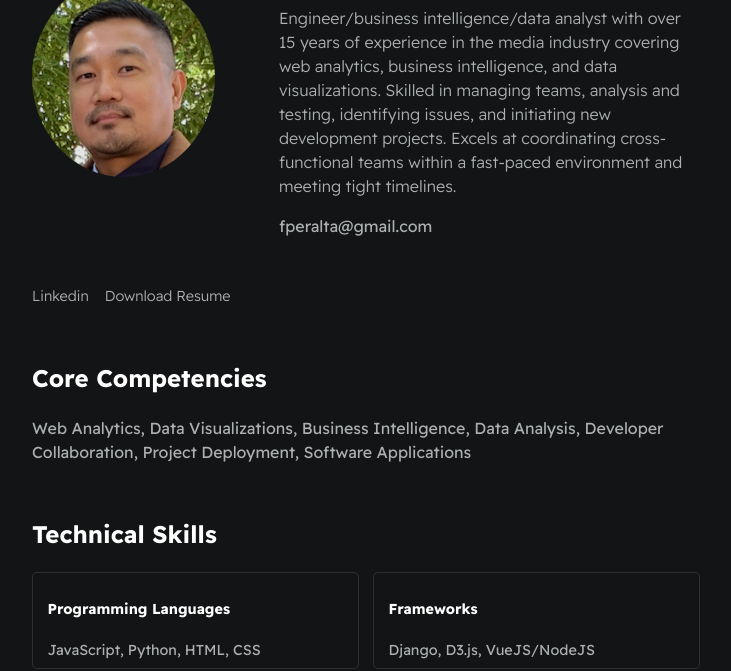
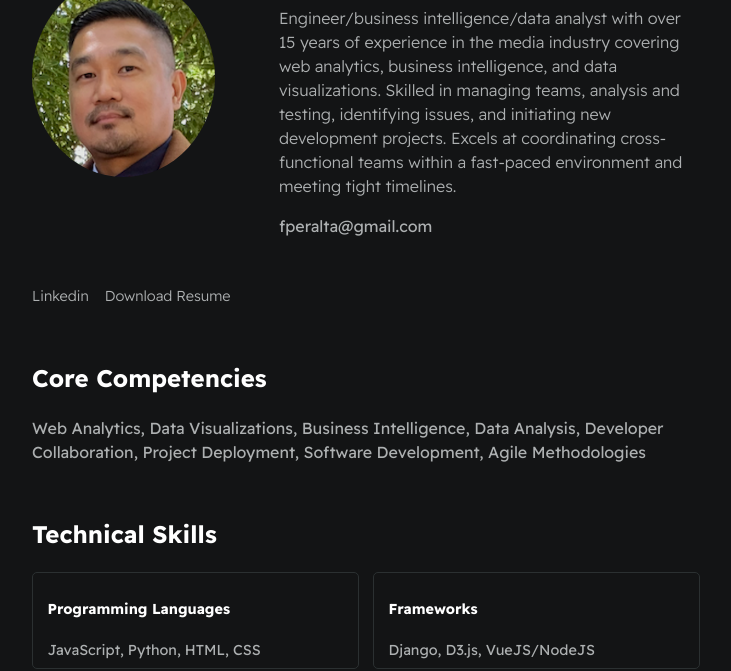
Before and after one commit to peraltaf/digital-resume, a plain HTML site: page index.html in a window 1280 px wide. Shown: the part 140-811 px from the top of the page, without its empty margins (274-1005 px from the left). Drawn offline with Linux system fonts and the light colour scheme.

Commit message:
updating core competencies

```diff
--- a/index.html
+++ b/index.html
@@ -27,7 +27,7 @@
 
         <section class="section--page">
             <h2>Core Competencies</h2>
-            <span>Web Analytics, Data Visualizations, Business Intelligence, Data Analysis, Developer Collaboration, Project Deployment, Software Applications</span>
+            <span>Web Analytics, Data Visualizations, Business Intelligence, Data Analysis, Developer Collaboration, Project Deployment, Software Development, Agile Methodologies</span>
         </section>
 
         <section class="section--page">
```
